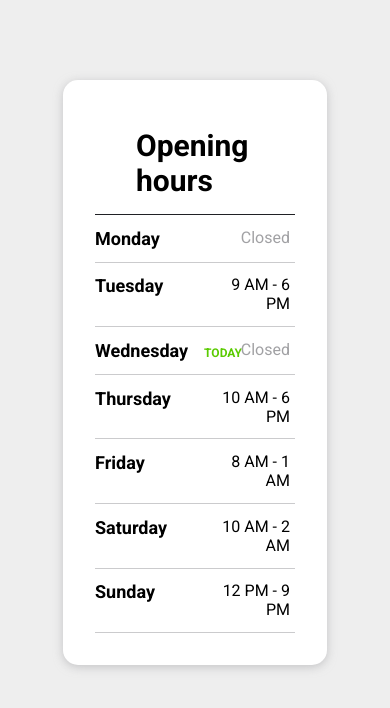
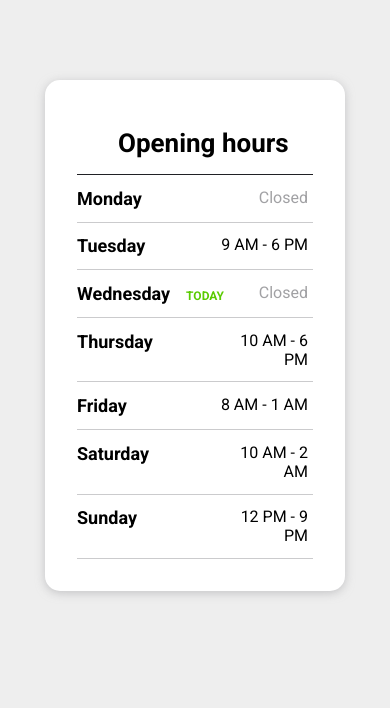
Before and after one commit to folushooladipo/opening-hours, a React (Create React App) app: page / in a window 390 px wide. Shown: the top 708 px of the page. Built offline with nearby package versions, Linux system fonts and the light colour scheme; some icons are missing.

Commit message:
Make OpeningHours responsive

```diff
--- /dev/null
+++ b/src/App.scss
@@ -0,0 +1,4 @@
+.app-container {
+  display: flex;
+  align-items: center;
+}
--- a/src/components/OpeningHours/OpeningHours.scss
+++ b/src/components/OpeningHours/OpeningHours.scss
@@ -1,10 +1,10 @@
 @import "../../styles/colors";
 
 .opening-hours-container {
+  box-sizing: border-box;
   box-shadow: 0px 2px 10px 0px $grey3-500;
   border-radius: 15px;
-  width: 25%;
-  min-width: 200px;
+  width: 350px;
   margin: 5rem auto;
   padding: 2rem;
   background: $white;
@@ -24,3 +24,16 @@
     margin: 0 0 0 1rem;
   }
 }
+
+@media screen and (max-width: 320px) {
+  .opening-hours-container {
+    width: 280px;
+    padding: 1rem;
+  }
+}
+
+@media screen and (max-width: 400px) {
+  .opening-hours-container {
+    width: 300px;
+  }
+}
--- a/src/index.scss
+++ b/src/index.scss
@@ -18,3 +18,9 @@ body {
   font-size: 18px;
   font-weight: 700;
 }
+
+@media screen and (max-width: 400px) {
+  .bold-large {
+    font-size: 26px;
+  }
+}
```
